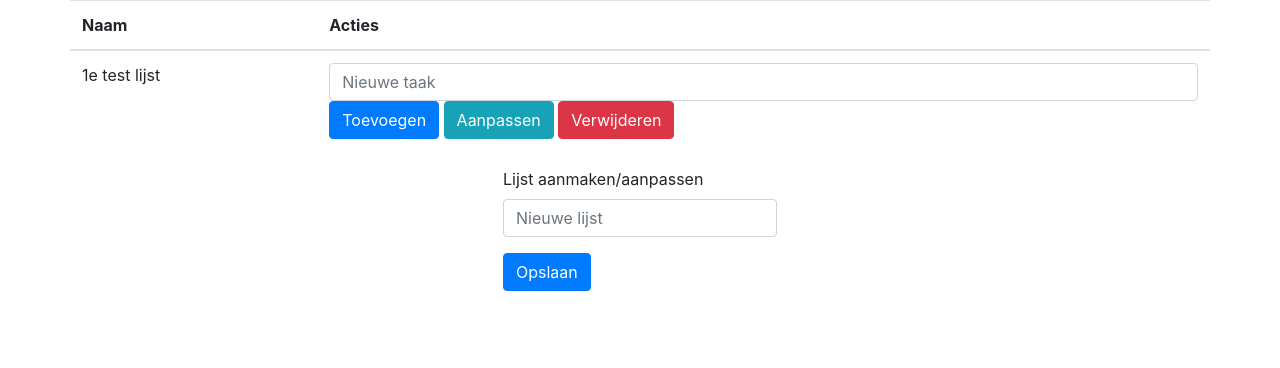
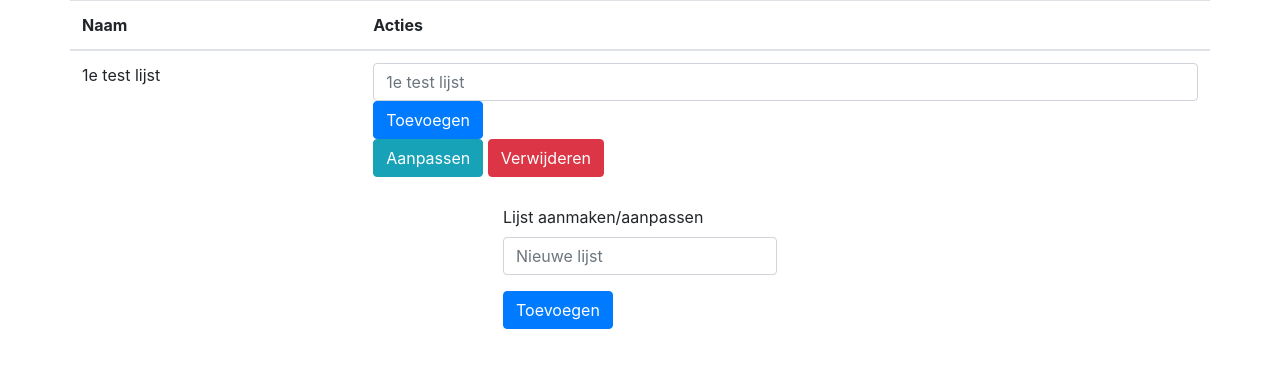
Before and after one commit to Bartkuip/todolist, a PHP site: page /index.php in a window 1280 px wide. Shown: the top 368 px of the page. Run offline with PHP 8.4, Linux system fonts and the light colour scheme; data comes from the database, SQL or seed files in the repository; data that the repository does not hold is empty.

Commit message:
some fixes

```diff
--- a/index.php
+++ b/index.php
@@ -12,10 +12,7 @@
 
     <?php
       if (isset($_SESSION['message'])): ?>
-
       <div class="alert alert-<?=$_SESSION['msg_type']?>">
-
-
         <?php
           echo $_SESSION['message'];
           unset($_SESSION['message']);
@@ -44,11 +41,15 @@
               <tr>
                 <td><?php echo $row['name']; ?></td>
                 <td>
-                  <input type="text" name="createTask" class="form-control"
-                   value="<?php echo $createTask; ?>" placeholder="Nieuwe taak">
-                  <button type="submit" class="btn btn-primary" name="createTask">Toevoegen</button>
+                  <form action="process.php" method="POST">
+                     <input type="text" name="task" class="form-control" value="<?php echo $task; ?>" placeholder="<?php echo $row['name']; ?>">
+
+                    <button type="submit" class="btn btn-primary" name="create">Toevoegen</button>
+                  </form>
+
                   <a href="index.php?edit=<? echo $row['id']; ?>"
                     class="btn btn-info">Aanpassen</a>
+
                   <a href="process.php?delete=<?php echo $row['id']; ?>"
                     class="btn btn-danger">Verwijderen</a>
                 </td>
@@ -63,8 +64,7 @@
         <input type="hidden" name="id" value="<?php echo $id; ?>">
           <div class="form-group">
             <label>Lijst aanmaken/aanpassen</label>
-        <input type="text" name="name" class="form-control"
-               value="<?php echo $name; ?>" placeholder="Nieuwe lijst">
+              <input type="text" name="name" class="form-control" value="<?php echo $name; ?>" placeholder="Nieuwe lijst">
           </div>
         <div class="form-group">
           <?php
@@ -72,7 +72,7 @@
           ?>
             <button type="submit" class="btn btn-info" name="update">Aanpassen</button>
           <?php else: ?>
-        <button type="submit" class="btn btn-primary" name="save">Opslaan</button>
+            <button type="submit" class="btn btn-primary" name="save">Toevoegen</button>
           <?php endif; ?>
         </div>
       </form>
--- a/process.php
+++ b/process.php
@@ -5,21 +5,26 @@ session_start();
 $id = 0;
 $update = false;
 $name = '';
+$create = '';
 
 // inloggen op phpmyadmin, localhost, naam, login, database naam
 $mysqli = new mysqli('localhost', 'root', 'admin', 'crud') or die(mysqli_error($mysqli));
 
 
-if (isset($_POST['createTask'])){
-	$id = $_GET['createTask'];
-	$mysqli->query("INSERT INTO data (taken) VALUES('')") or
+if (isset($_POST['create'])){
+	$task = $_POST['task'];
+	$mysqli->query("INSERT INTO tasks (task) VALUES('$task'), INSERT INTO tasks (listid) VALUES('')") or
 			die($mysqli->error);
+
+
+	$_SESSION['message'] = "Aangemaakt!";
+	$_SESSION['msg_type'] = "success";
+
+	header('Location:index.php');
 }
 
- if (isset($_POST['save'])){
+if (isset($_POST['save'])){
 	$name = $_POST['name'];
-
-
 
 	$mysqli->query("INSERT INTO data (name) VALUES('$name')") or
 			die($mysqli->error);
```
Lines whose indentation alone changed are shown as unchanged.
